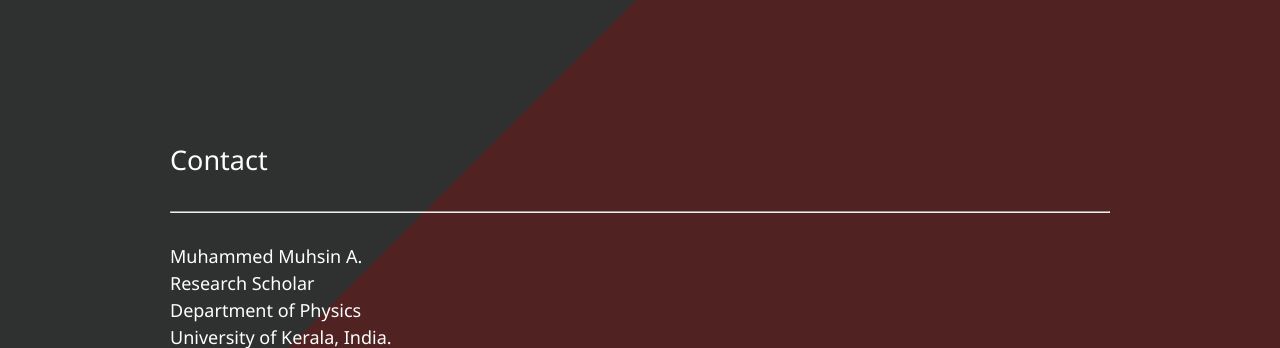
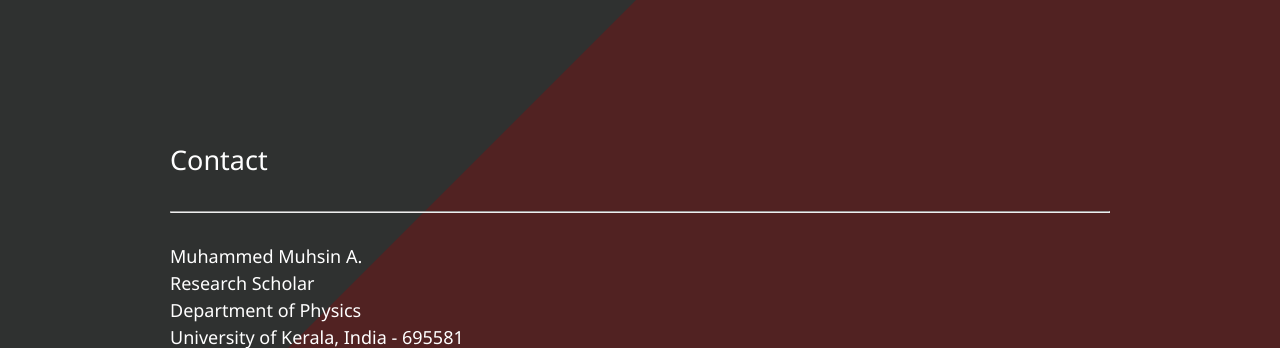
Before and after one commit to phy6boy/phy6boy.github.io, a plain HTML site: page index.html in a window 1280 px wide. Shown: the part 452-800 px from the top of the page. Drawn offline with Linux system fonts and the light colour scheme.

Commit message:
Modifid bio

```diff
--- a/index.html
+++ b/index.html
@@ -93,7 +93,7 @@ Research Scholar
 <br>
 Department of Physics
 <br>
-University of Kerala, India.
+University of Kerala, India - 695581
 <br>
 <img src="images/mail.svg" width="25px" height="25px" alt="Mail "> muhsinibnalazeez@gmail.com
 <br>
```
